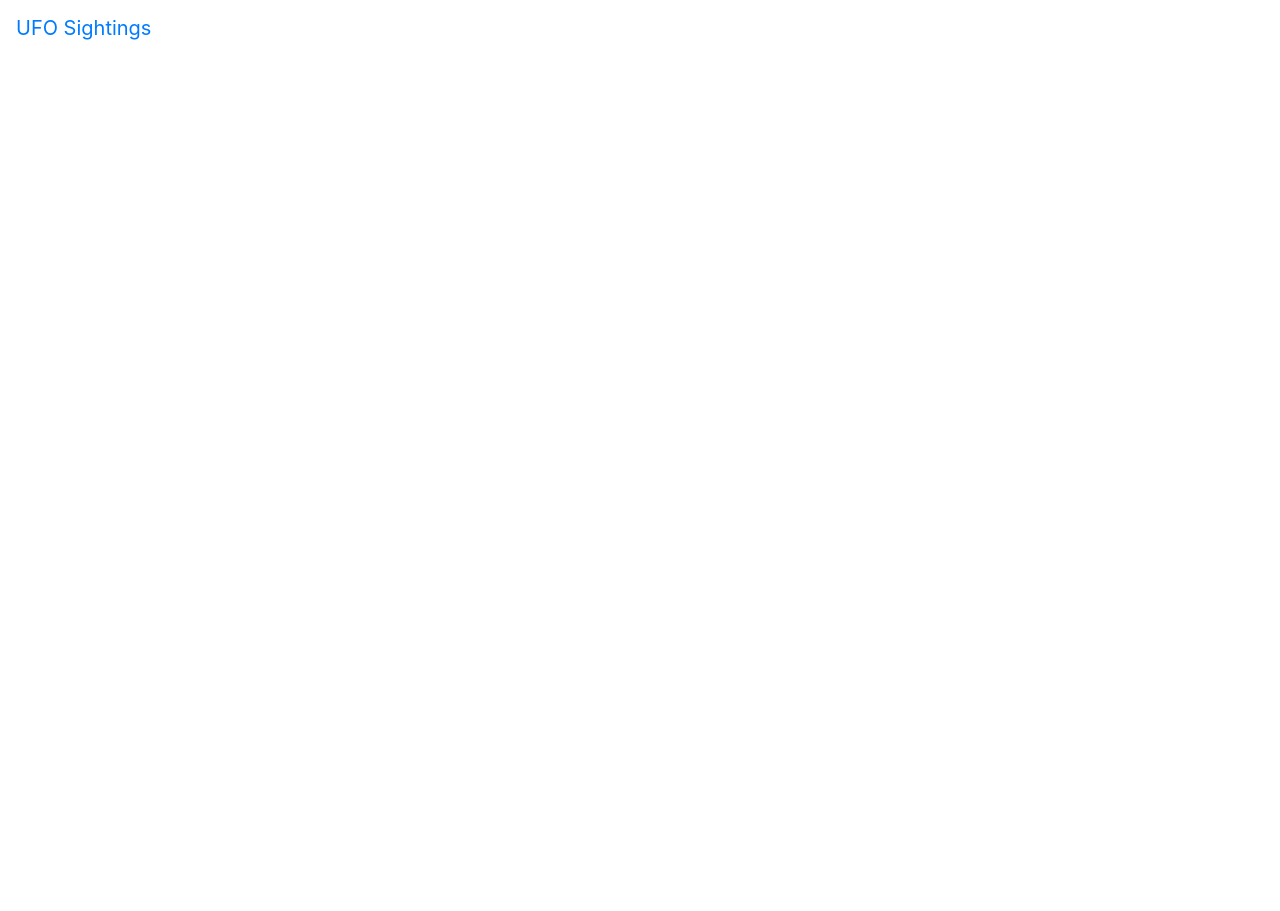
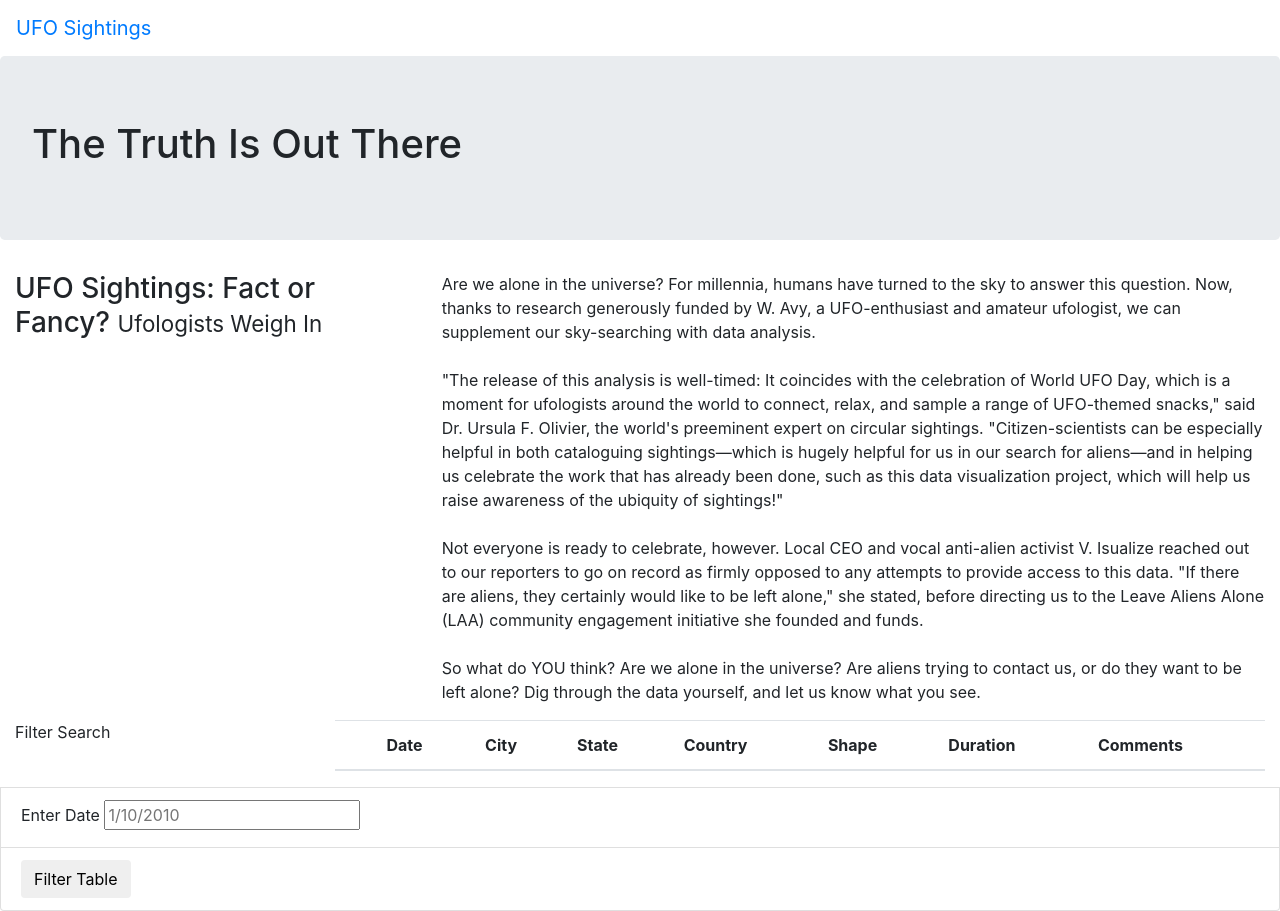
Before and after one commit to asosnik530/UFOs, a plain HTML site: page index.html in a window 1280 px wide. Before the commit the page ends 800 px from the top, so only its background shows below. Drawn offline with nearby package versions, Linux system fonts and the light colour scheme.

Commit message:
updated files

```diff
--- a/index.html
+++ b/index.html
@@ -18,5 +18,57 @@
             <a class="navbar-brand" href="index.html">UFO Sightings</a>
         </nav>
     </div>
+    <div class ="jumbotron">
+        <h1> The Truth Is Out There</h1>
+    </div>
+    <div class="container-fluid">
+        <div class="row">
+            <div class="col-md-4">
+            <h3>UFO Sightings: Fact or Fancy? <small>Ufologists Weigh In</small></h3>
+    </div>
+    <div class="col-md-8">
+        <p>
+            Are we alone in the universe? For millennia, humans have turned to the sky to answer this question. Now, thanks to research generously funded by W. Avy, a UFO-enthusiast and amateur ufologist, we can supplement our sky-searching with data analysis.<br><br>"The release of this analysis is well-timed: It coincides with the celebration of World UFO Day, which is a moment for ufologists around the world to connect, relax, and sample a range of UFO-themed snacks," said Dr. Ursula F. Olivier, the world's preeminent expert on circular sightings. "Citizen-scientists can be especially helpful in both cataloguing sightings—which is hugely helpful for us in our search for aliens—and in helping us celebrate the work that has already been done, such as this data visualization project, which will help us raise awareness of the ubiquity of sightings!"<br><br>Not everyone is ready to celebrate, however. Local CEO and vocal anti-alien activist V. Isualize reached out to our reporters to go on record as firmly opposed to any attempts to provide access to this data. "If there are aliens, they certainly would like to be left alone," she stated, before directing us to the Leave Aliens Alone (LAA) community engagement initiative she founded and funds.<br><br>So what do YOU think? Are we alone in the universe? Are aliens trying to contact us, or do they want to be left alone? Dig through the data yourself, and let us know what you see.
+        </p>
+    </div>
+  </div>
+</div>
+    <div class="container-fluid">
+        <div class="row">
+            <div class="col-md-3">
+                <form>
+                    <p>Filter Search</p>
+                </form>
+            </div>
+            <div class="col-md-9">
+                <table class="table table-striped">
+                    <thead>
+                        <tr>
+                            <th></th>
+                            <th>Date</th>
+                            <th>City</th>
+                            <th>State</th>
+                            <th>Country</th>
+                            <th>Shape</th>
+                            <th>Duration</th>
+                            <th>Comments</th>
+                        </tr>
+                    </thead>
+                    <tbody></tbody>
+                </table>
+            </div>
+        </div>
+    </div>
+</div>
+<ul class="list-group">
+
+</ul>
+<li class="list-group-item">
+<label for="date">Enter Date</label>
+<input type="text" placeholder="1/10/2010" id="datetime" />
+</li>
+<li class="list-group-item">
+    <button id="filter-btn" type="button" class="btn btn-default">Filter Table</button>
+</li>
 </body>
 </html>
```
